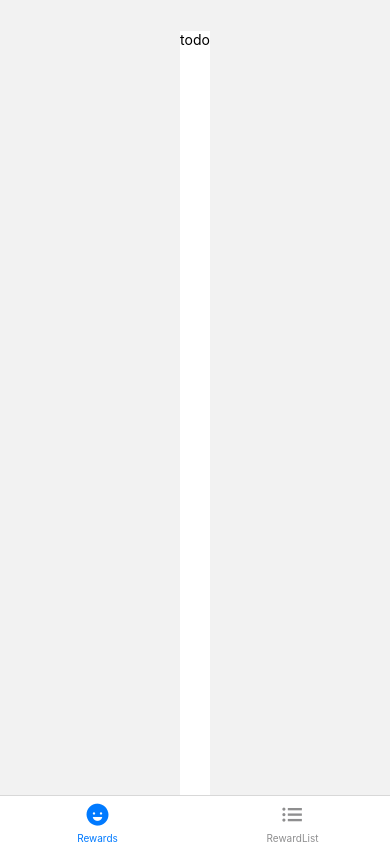
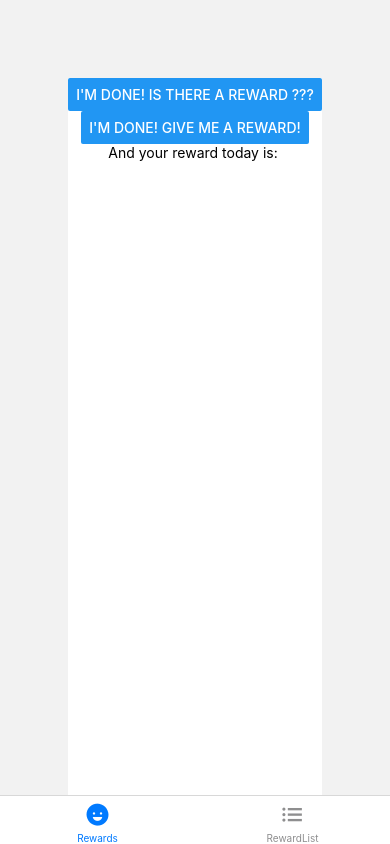
Before and after one commit to PaiviKero/Celebalooza, a React Native app: screen / in a window 390 px wide. Built offline with nearby package versions, Linux system fonts and the light colour scheme.

Commit message:
Random reward buttons

```diff
--- a/src/screens/reward-list.screen.js
+++ b/src/screens/reward-list.screen.js
@@ -2,7 +2,7 @@ import { useContext, useState } from "react";
 import { Text, FlatList, Button } from "react-native";
 
 import {
-  RewardView,
+  RewardListView,
   RewardItem,
   RewardInput,
   RowContainer,
@@ -16,7 +16,7 @@ export const RewardListScreen = () => {
   const [reward, setReward] = useState("");
 
   return (
-    <RewardView>
+    <RewardListView>
       <RowContainer>
         <RewardInput
           label="New Reward"
@@ -37,6 +37,6 @@ export const RewardListScreen = () => {
           </RowContainer>
         )}
       />
-    </RewardView>
+    </RewardListView>
   );
 };
--- a/src/screens/reward.screen.js
+++ b/src/screens/reward.screen.js
@@ -1,10 +1,27 @@
-import { Text } from "react-native";
-import { RewardView } from "../styles/reward.styles";
+import { useContext, useState } from "react";
+import { Button, Text } from "react-native";
+
+import { RewardView, RewardItem } from "../styles/reward.styles";
+
+import { RewardListContext } from "../services/reward-list.context";
 
 export const RewardScreen = () => {
+  const { getRandomReward, getRandomOrNoReward } =
+    useContext(RewardListContext);
+  const [reward, setReward] = useState("");
+
   return (
     <RewardView>
-      <Text>todo</Text>
+      <Button
+        onPress={() => setReward(getRandomOrNoReward())}
+        title="I'm done! Is there a Reward ???"
+      />
+      <Button
+        onPress={() => setReward(getRandomReward())}
+        title="I'm done! Give me a Reward!"
+      />
+      <Text>And your reward today is: </Text>
+      <RewardItem label>{reward}</RewardItem>
     </RewardView>
   );
 };
--- a/src/services/reward-list.context.js
+++ b/src/services/reward-list.context.js
@@ -38,12 +38,27 @@ export const RewardListContextProvider = ({ children }) => {
     setRewardList(newRewardList);
   };
 
+  const getRandom = () => {
+    const randomIndex = Math.floor(Math.random() * rewardList.length);
+    return rewardList[randomIndex].key;
+  };
+
+  const getRandomOrNo = () => {
+    if (Math.random() > 0.25) {
+      return getRandom();
+    } else {
+      return "This time your reward is the joy of job well done!";
+    }
+  };
+
   return (
     <RewardListContext.Provider
       value={{
         rewardList,
         addToList: add,
         removeFromList: remove,
+        getRandomReward: getRandom,
+        getRandomOrNoReward: getRandomOrNo,
       }}
     >
       {children}
--- a/src/styles/reward.styles.js
+++ b/src/styles/reward.styles.js
@@ -2,9 +2,17 @@ import styled from "styled-components/native";
 
 import { View, Text, TextInput } from "react-native";
 
+export const RewardListView = styled(View)`
+  flex: 1;
+  margin-top: 8%;
+  background-color: #fff;
+  align-items: center;
+  align-self: center;
+`;
+
 export const RewardView = styled(View)`
   flex: 1;
-  margin-top: 8%;
+  margin-top: 20%;
   background-color: #fff;
   align-items: center;
   align-self: center;
```
